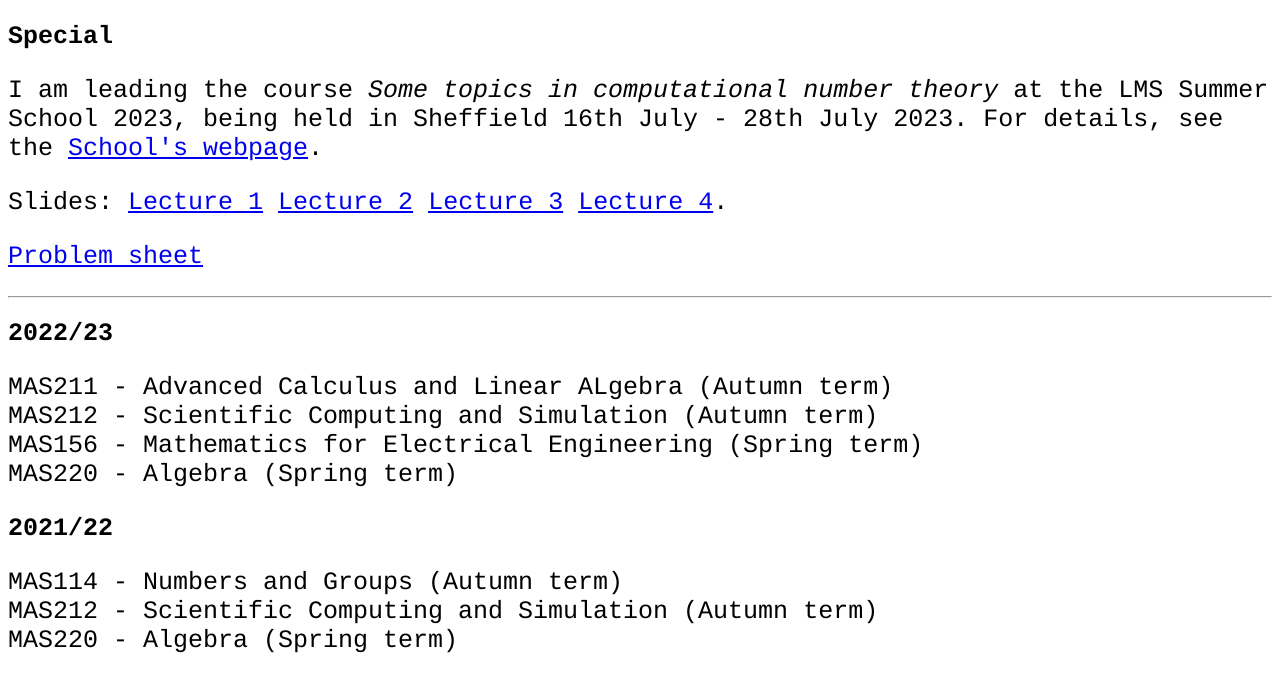
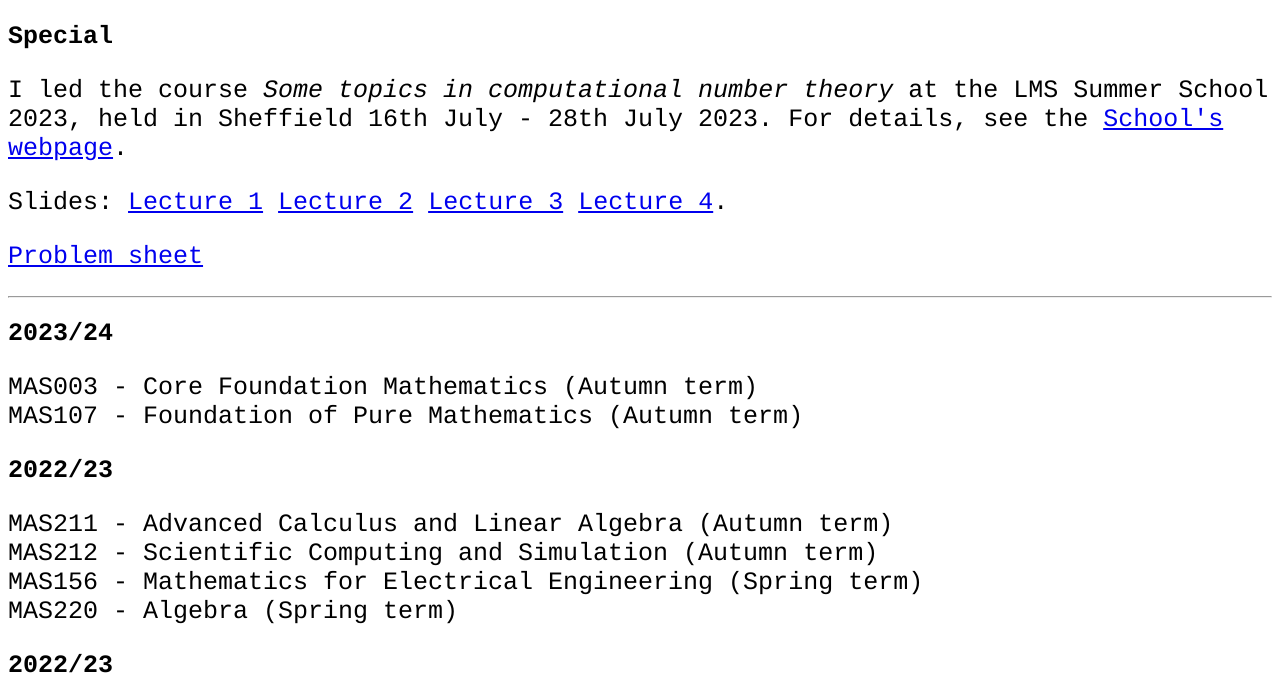
Before and after one commit to lewismcombes/lewismcombes.github.io, a plain HTML site: page pages/teaching.html in a window 1280 px wide. Shown: the part 109-786 px from the top of the page. Drawn offline with Linux system fonts and the light colour scheme.

Commit message:
Some edits

```diff
--- a/pages/teaching.html
+++ b/pages/teaching.html
@@ -11,10 +11,28 @@
   <h1>Teaching</h1>
 
   <h2>Special</h2>
-  <p>I am leading the course <i>Some topics in computational number theory</i> at the LMS Summer School 2023, being held in Sheffield 16th July - 28th July 2023. For details, see the <a href = "https://sites.google.com/sheffield.ac.uk/probabilitygroup/events/LMS2023">School's webpage</a>.
-  <p> Slides: <a href="../downloads/LMS_2023/pi_slides.pdf">Lecture 1</a> <a href="../downloads/LMS_2023/zeta_slides.pdf">Lecture 2</a> <a href="../downloads/LMS_2023/dirichlet_slides.pdf">Lecture 3</a> <a href="../downloads/LMS_2023/BSD_slides.pdf">Lecture 4</a>.
-  <p> <a href="../downloads/LMS_2023/problems.pdf">Problem sheet</a>
+  <p>I led the course <i>Some topics in computational number theory</i> at the LMS Summer School 2023, held in Sheffield 16th July - 28th July 2023. For details, see the <a href = "https://sites.google.com/sheffield.ac.uk/probabilitygroup/events/LMS2023">School's webpage</a>.</p>
+  <p> Slides: <a href="../downloads/LMS_2023/pi_slides.pdf">Lecture 1</a> <a href="../downloads/LMS_2023/zeta_slides.pdf">Lecture 2</a> <a href="../downloads/LMS_2023/dirichlet_slides.pdf">Lecture 3</a> <a href="../downloads/LMS_2023/BSD_slides.pdf">Lecture 4</a>.</p>
+  <p> <a href="../downloads/LMS_2023/problems.pdf">Problem sheet</a></p>
   <hr>
+
+  <h2>2023/24</h2>
+  <p>
+  MAS003 - Core Foundation Mathematics (Autumn term)
+  <br>
+  MAS107 - Foundation of Pure Mathematics (Autumn term)
+  </p>
+
+  <h2>2022/23</h2>
+  <p>
+  MAS211 - Advanced Calculus and Linear Algebra (Autumn term)
+  <br>
+  MAS212 - Scientific Computing and Simulation (Autumn term)
+  <br>
+  MAS156 - Mathematics for Electrical Engineering (Spring term)
+  <br>
+  MAS220 - Algebra (Spring term)
+  </p>
 
   <h2>2022/23</h2>
   <p>
```
Also changed, not shown: index.html (+1 -1 lines), pages/about.html (+1 -1 lines).
